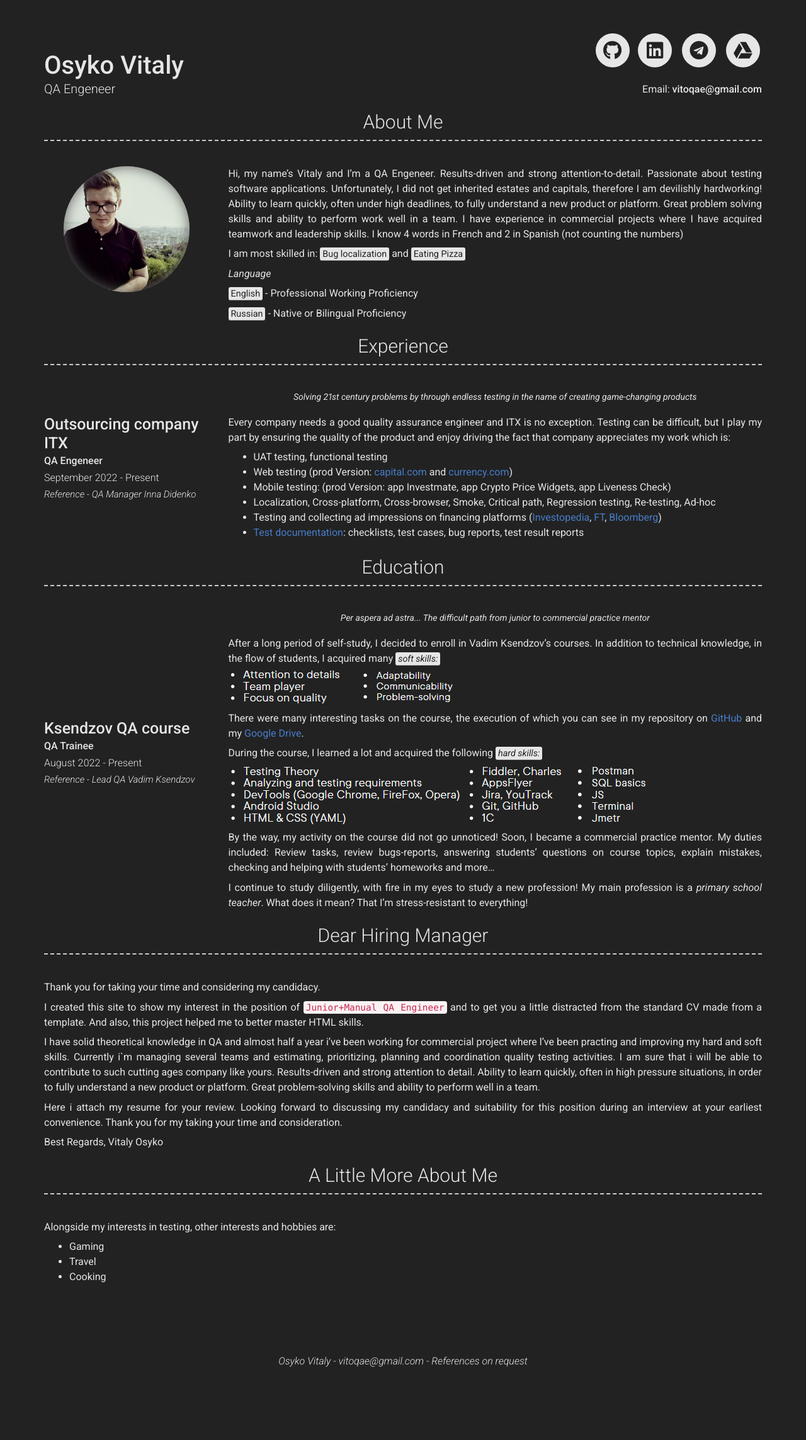
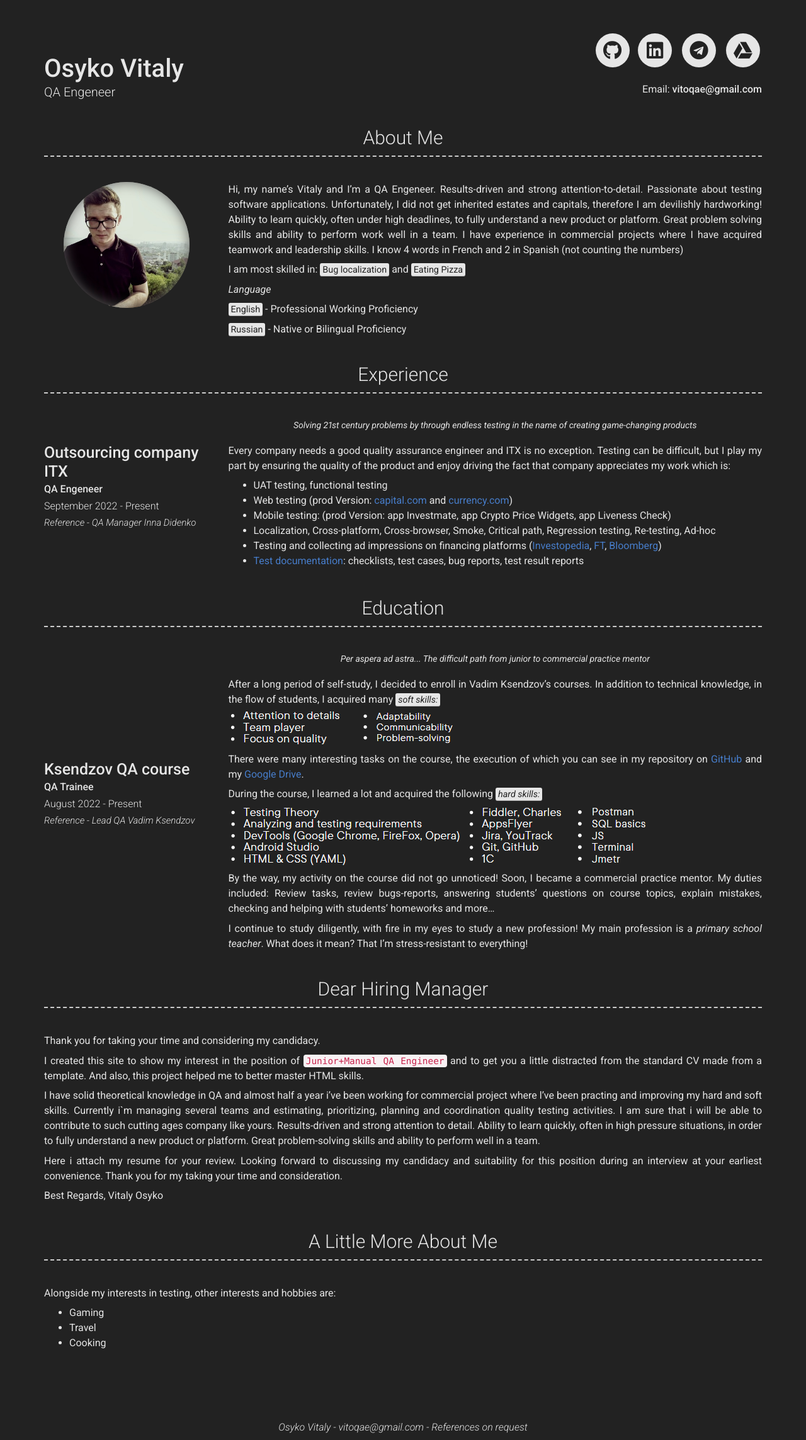
Before and after one commit to VitoOsyko/gadaborshev.github.io, a Jekyll site: the page built from index.md, in a window 1280 px wide. Shown: the whole page at 63% size. Built offline with Jekyll 4.4.1, drawn with Linux system fonts in a browser that asks for light colours; nearby versions of some CDN libraries; before the commit the page ends 2182 px from its top, so only the background shows below that.

Commit message:
add margin-top_35px

```diff
--- a/_sass/base.scss
+++ b/_sass/base.scss
@@ -155,7 +155,7 @@ body {
   text-align: center; }
 
 .container {
-  margin-top:15px;
+  margin-top:35px;
 
   @media print {
     margin-top: 20px;
@@ -171,7 +171,7 @@ body {
 }
 
 .header-left {
-  margin-top: 30px;
+  margin-top: 35px;
 
   @media print {
     margin-top: 0px;
```
